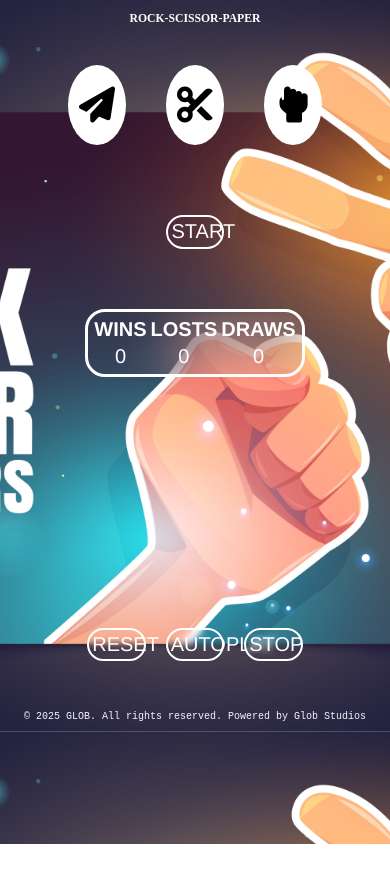
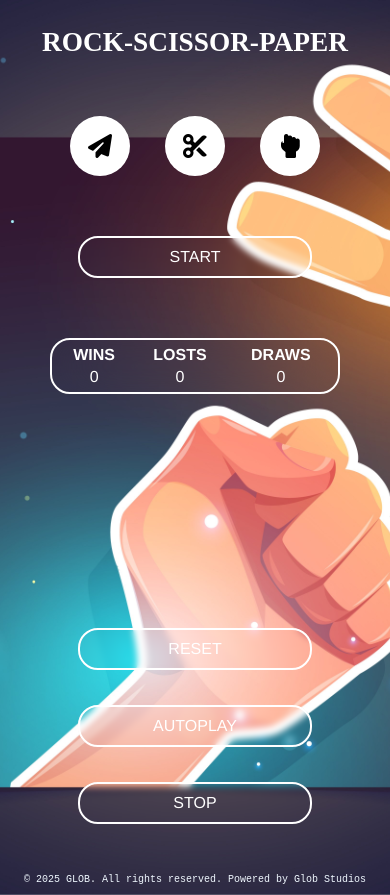
Before and after one commit to mohamedbahammou95-cmd/RPS, a plain HTML site: page index.html in a window 390 px wide. Before the commit the page ends 844 px from the top, so only its background shows below. Drawn offline with Linux system fonts and the light colour scheme; a web font is replaced by a local one.

Commit message:
Update des.css

```diff
--- a/des.css
+++ b/des.css
@@ -2,41 +2,24 @@ body {
     background-image: url(img/5.jpg);
     background-position: center;
     background-size: cover;
-    text-align: center
+    text-align: center;
+    margin: 0;
+    padding: 0;
 }
 
-#div1 {
+/* Flexbox containers */
+#div1, #div2, #div3, #div4 {
     display: flex;
+    flex-wrap: wrap;
     margin: 20px;
     padding: 20px;
     justify-content: center;
+    gap: 15px;
 }
 
-#div2 {
-    display: flex;
-    margin: 20px;
-    padding: 20px;
-    justify-content: center;
-}
-#div4 {
-    display: flex;
-    margin: 20px;
-    margin-top: 0;
-    padding: 20px;
-    justify-content: center;
-}
-
-#div3 {
-    display: flex;
-    margin: 20px;
-    padding: 20px;
-    justify-content: center;
-}
-
-#icon1 {
-    font-size: 5vw;
-    margin: 20px;
-    margin-top: 0;
+/* Icons */
+#icon1, #icon2, #icon3 {
+    margin: 10px;
     display: inline-flex;
     align-items: center;
     justify-content: center;
@@ -49,103 +32,100 @@ body {
     cursor: pointer;
     transition: transform 0.2s;
 }
-
-#icon2 {
-    font-size: 5vw;
-    margin: 20px;
-    margin-top: 0;
-    display: inline-flex;
-    align-items: center;
-    justify-content: center;
-    width: 80px;
-    height: 80px;
-    background-color: #ffffff;
-    border-radius: 50%;
-    color: rgb(0, 0, 0);
-    font-size: 36px;
-    cursor: pointer;
-    transition: transform 0.2s;
-
+#icon1:hover, #icon2:hover, #icon3:hover {
+    transform: scale(1.1);
 }
 
-#icon3 {
-     font-size: 5vw;
-    margin: 20px;
-    margin-top: 0;
-    display: inline-flex;
-    align-items: center;
-    justify-content: center;
-    width: 80px;
-    height: 80px;
-    background-color: #ffffff;
-    border-radius: 50%;
-    color: rgb(0, 0, 0);
-    font-size: 36px;
-    cursor: pointer;
-    transition: transform 0.2s;
-
-}
-
-#table {
+/* Tables */
+#table, #table2 {
     height: max-content;
     width: 30vw;
+    min-width: 250px;
     padding: 1%;
     margin: 10px;
     font-size: 20px;
     color: #ffffff;
     font-family: 'Franklin Gothic Medium', 'Arial Narrow', Arial, sans-serif;
     border-radius: 20px;
-border-style: solid;
-border-color: #ffffff;
+    border: 2px solid #ffffff;
     background-color: transparent;
     backdrop-filter: blur(30px);
 }
+#table2 {
+    opacity: 0;
+}
 
+/* Buttons */
 .button {
     height: max-content;
     width: 15vw;
-padding: 1%;
-left: 20%;
+    min-width: 120px;
+    padding: 10px 15px;
     margin: 10px;
-font-size: 20px;
+    font-size: 18px;
     color: #ffffff;
     font-family: 'Franklin Gothic Medium', 'Arial Narrow', Arial, sans-serif;
     border-radius: 20px;
-border-style: solid;
-border-color: #ffffff;
+    border: 2px solid #ffffff;
     background-color: transparent;
     backdrop-filter: blur(3px);
+    cursor: pointer;
 }
-.button:hover{
+.button:hover {
     transition: 500ms;
     width: 17vw;
-    font-size: 22px;
+    min-width: 130px;
+    font-size: 20px;
 }
+
+/* Title */
 .title {
     font-size: 3vw;
+    min-font-size: 22px;
     font-weight: bolder;
     font-family: "Libertinus Keyboard";
     text-align: center;
     color: #ffffff;
 }
-#table2{opacity: 0;   height: max-content;
-width: 30vw;
-padding: 1%;
-margin: 10px;
-font-size: 20px;
-color: #ffffff;
-font-family: 'Franklin Gothic Medium', 'Arial Narrow', Arial, sans-serif;
-border-radius: 20px;
-border-style: solid;
-border-color: #ffffff;
-background-color: transparent;
-backdrop-filter: blur(30px);}
-#icon1:hover {
-    transform: scale(1.1);
+
+/* ================== RESPONSIVE ================== */
+
+/* Tablets */
+@media (max-width: 1024px) {
+    .title {
+        font-size: 5vw;
     }
-#icon2:hover {
-    transform: scale(1.1);
+    #table, #table2 {
+        width: 60vw;
+        font-size: 18px;
     }
-#icon3:hover {
-    transform: scale(1.1);
+    .button {
+        width: 25vw;
+        font-size: 16px;
     }
+    #icon1, #icon2, #icon3 {
+        width: 70px;
+        height: 70px;
+        font-size: 28px;
+    }
+}
+
+/* Phones */
+@media (max-width: 600px) {
+    .title {
+        font-size: 7vw;
+    }
+    #table, #table2 {
+        width: 85vw;
+        font-size: 16px;
+    }
+    .button {
+        width: 60vw;
+        font-size: 16px;
+    }
+    #icon1, #icon2, #icon3 {
+        width: 60px;
+        height: 60px;
+        font-size: 24px;
+    }
+}
```
Lines whose indentation alone changed are shown as unchanged.
